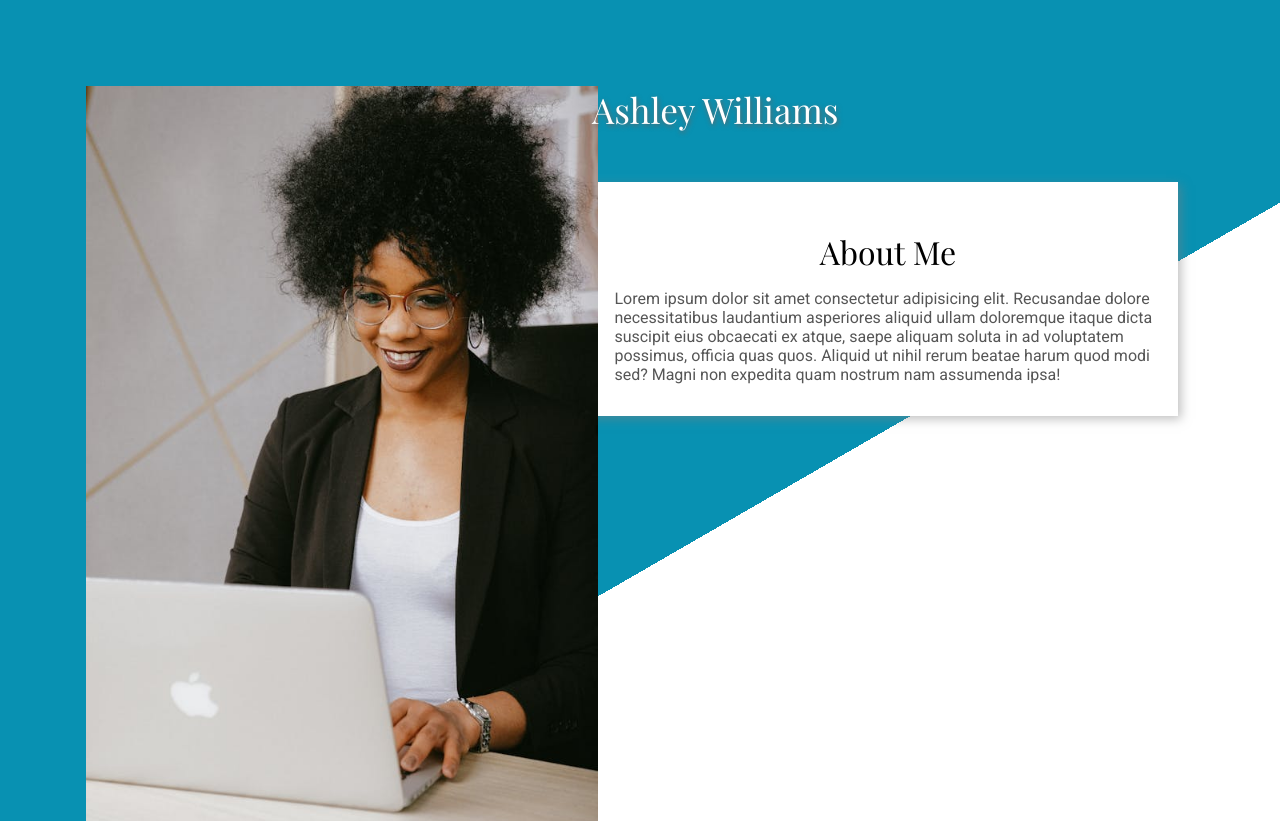
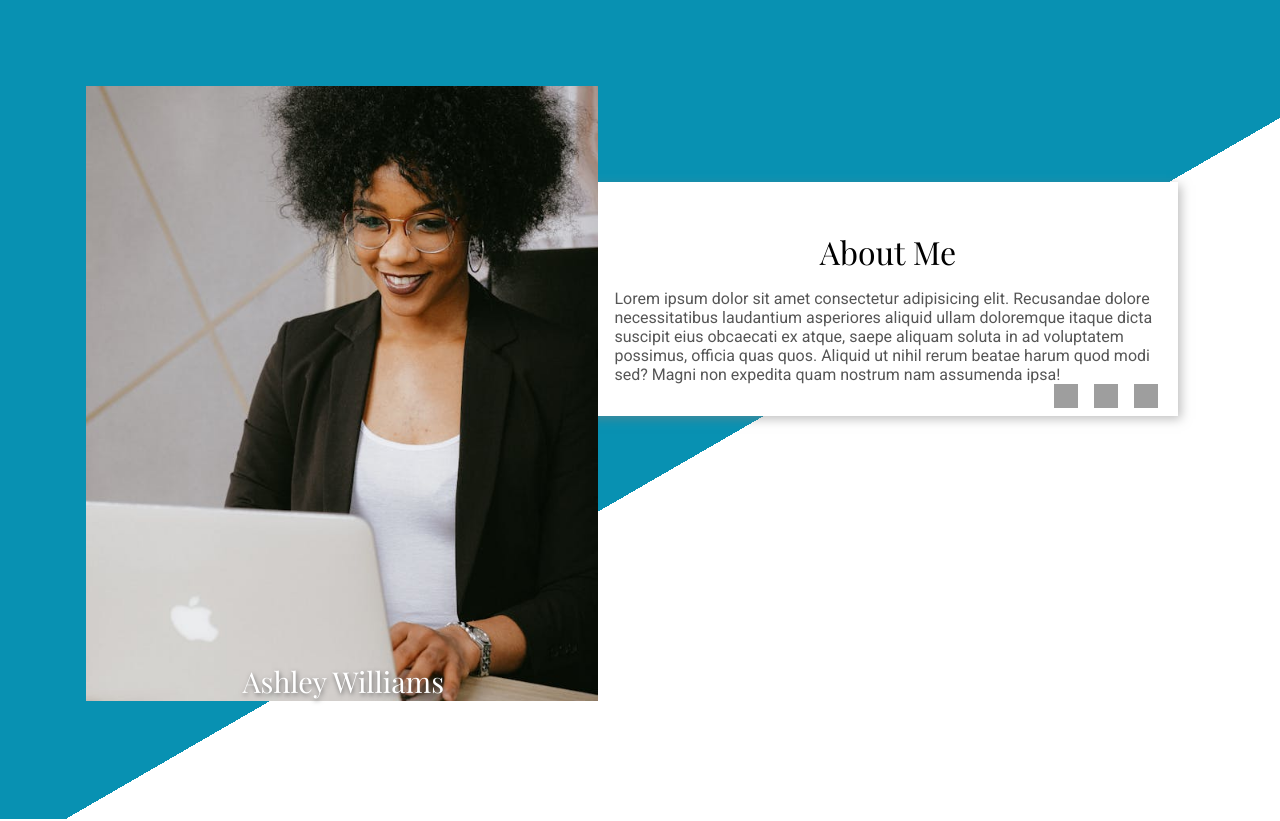
Before and after one commit to Iwan-Rahman/odin-homepage, a website built with webpack: page src/index.html in a window 1280 px wide. Shown: the top 821 px of the page. Built offline with nearby package versions, Linux system fonts and the light colour scheme; grey boxes are pictures that could not be loaded; a web font is replaced by a local one.

Commit message:
Style header text for desktop

```diff
--- a/src/index.html
+++ b/src/index.html
@@ -18,6 +18,11 @@
         aliquid ullam doloremque itaque dicta suscipit eius obcaecati ex atque, saepe aliquam soluta in ad voluptatem
         possimus, officia quas quos. Aliquid ut nihil rerum beatae harum quod modi sed? Magni non expedita quam nostrum nam
         assumenda ipsa!</p>
+      <div>
+        <a href=""><img src="https://cdn.jsdelivr.net/gh/devicons/devicon@latest/icons/github/github-original.svg" /></a>
+        <a href=""><img src="https://cdn.jsdelivr.net/gh/devicons/devicon@latest/icons/linkedin/linkedin-original.svg" /></a>
+        <a href=""><img src="https://cdn.jsdelivr.net/gh/devicons/devicon@latest/icons/twitter/twitter-original.svg" /></a>
+      </div>
     </section>
   </header>
   <main>
--- a/src/style.css
+++ b/src/style.css
@@ -84,6 +84,17 @@ h1 {
   width: 2.5rem;
   height: 2.5rem;
   margin: 0 1rem;
+}
+
+header div:last-child {
+  display: none;
+  width: 1rem;
+  height: 1rem;
+}
+
+header div:last-child img{
+  width: 1.5rem;
+  height: 1.5rem;
 }
 
 /* My Work */
@@ -186,19 +197,25 @@ address > div:last-child img {
 
 @media screen and (min-width: 480px) {
   /* Header */
+  header div img {
+    width: 40vw;
+    height: 48vw;
+  }
+
   header img {
-    width: 40vw;
-    height: 60vw;
     object-fit: cover;
     float: left;
   }
 
+
   header h1{
+    position: absolute;
     top: 0%;
-    font-size: 2.2rem;
+    left: 0%;
+    font-size: 2rem;
     width: max-content;
     letter-spacing: 0;
-    transform: translate(-13%,0%);
+    transform: translate(35vw,50%);
   }
 
   .about {
@@ -244,4 +261,27 @@ address > div:last-child img {
     width: 45vw;
     max-height: 18rem;
   }
+
+  header div:last-child {
+    float: right;
+    padding-top: 1rem;
+    padding-bottom: 1rem;
+    gap: 1rem;
+    margin-right: 2rem;
+    display: flex;
+    justify-content: center;
+  }
+
+  header h1{
+    position: absolute;
+    font-size: 1.8rem;
+    width: max-content;
+    letter-spacing: 0;
+    display: inline-block;
+    --x-offset: calc(20vw - 100px);
+    --y-offset: calc(48vw - 100%);
+    transform: translate(var(--x-offset),var(--y-offset));
+  }
+
+
 }
```
Also changed, not shown: dist/index.html, dist/main.js.
